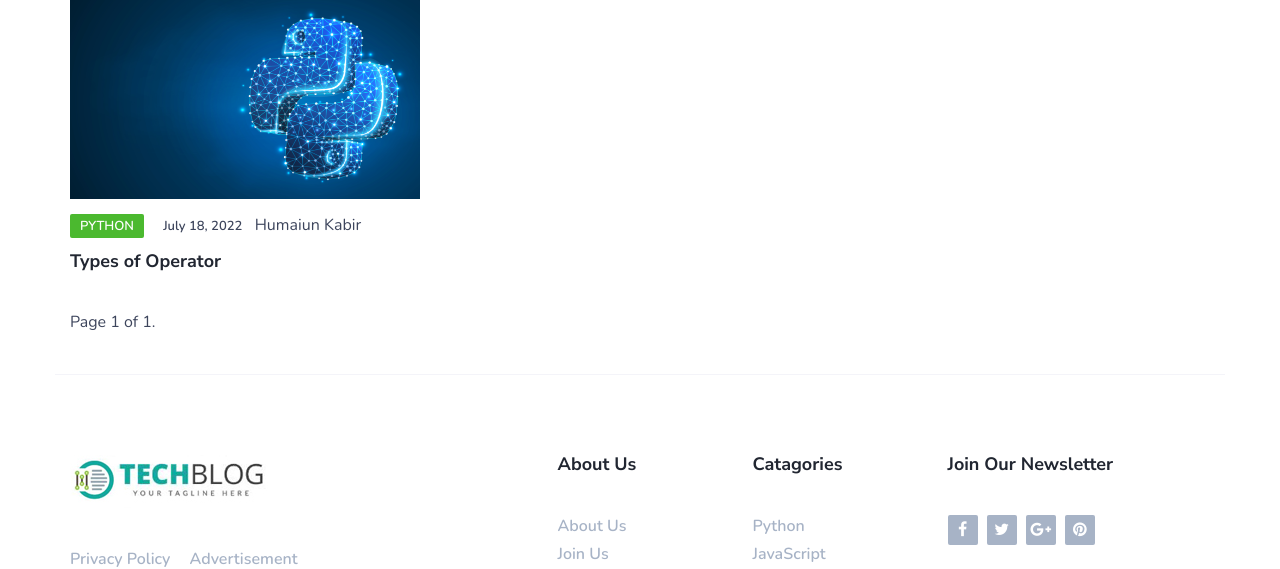
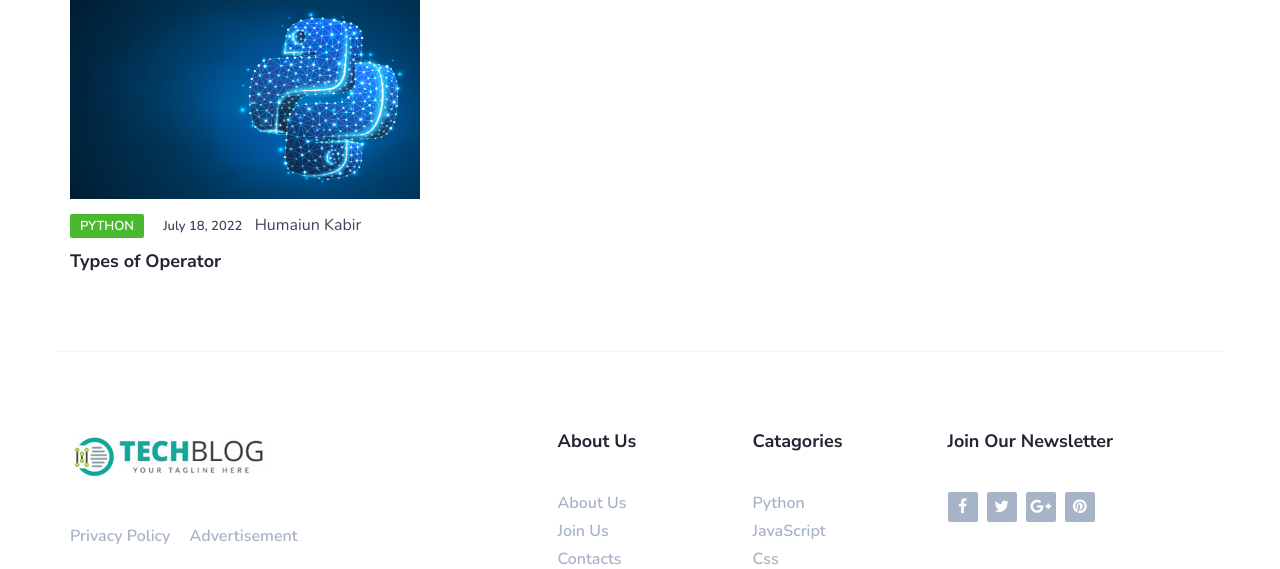
Before and after one commit to humaiunkabir/myblogsite, a Django app: page / in a window 1280 px wide; the page is wider, and only the part inside the window is pictured. Shown: the part 222-791 px from the top of that part. Run offline with Django 4.2, Linux system fonts and the light colour scheme; data comes from the database, SQL or seed files in the repository; both versions use the stored data as it was after the commit.

Commit message:
Remove Paginator.

```diff
--- a/djangoblog/blogapp/views.py
+++ b/djangoblog/blogapp/views.py
@@ -23,11 +23,11 @@ def home(request):
             post = post.filter(
                 Q(title__icontains=search) | Q(body__icontains=search)
             )
-        paginator = Paginator(post, 24)  # Show 25 contacts per page.
-        page_number = request.GET.get('page')
-        page_obj = paginator.get_page(page_number)
+        # paginator = Paginator(post, 24)  # Show 25 contacts per page.
+        # page_number = request.GET.get('page')
+        # page_obj = paginator.get_page(page_number)
         context = {
-            "post": page_obj
+            "post": ''
         }
         return render(request, 'index.html', context)
     else:
@@ -37,12 +37,12 @@ def home(request):
             post = post.filter(
                 Q(title__icontains=search) | Q(body__icontains=search)
             )
-        paginator = Paginator(post, 24)  # Show 25 contacts per page.
-        page_number = request.GET.get('page')
-        page_obj = paginator.get_page(page_number)
+        # paginator = Paginator(post, 24)  # Show 25 contacts per page.
+        # page_number = request.GET.get('page')
+        # page_obj = paginator.get_page(page_number)
 
         context = {
-            "post": page_obj
+            "post": post
         }
         return render(request, 'index.html', context)
 
@@ -85,11 +85,11 @@ def getCategoryWisePost(request, id):
             post = post.filter(
                 Q(title__icontains=search) | Q(body__icontains=search)
             )
-        paginator = Paginator(post, 24)  # Show 25 contacts per page.
-        page_number = request.GET.get('page')
-        page_obj = paginator.get_page(page_number)
+        # paginator = Paginator(post, 24)  # Show 25 contacts per page.
+        # page_number = request.GET.get('page')
+        # page_obj = paginator.get_page(page_number)
         context = {
-            "post": page_obj
+            "post": post
         }
         return render(request, 'categorywisepost.html', context)
 
@@ -100,11 +100,11 @@ def getCategoryWisePost(request, id):
             post = post.filter(
                 Q(title__icontains=search) | Q(body__icontains=search)
             )
-        paginator = Paginator(post, 24)  # Show 25 contacts per page.
-        page_number = request.GET.get('page')
-        page_obj = paginator.get_page(page_number)
+        # paginator = Paginator(post, 24)  # Show 25 contacts per page.
+        # page_number = request.GET.get('page')
+        # page_obj = paginator.get_page(page_number)
         context = {
-            "post": page_obj
+            "post": post
         }
         return render(request, 'categorywisepost.html', context)
 
@@ -120,11 +120,11 @@ def loginsubmit(request):
             post = post.filter(
                 Q(title__icontains=search) | Q(body__icontains=search)
             )
-        paginator = Paginator(post, 24)  # Show 25 contacts per page.
-        page_number = request.GET.get('page')
-        page_obj = paginator.get_page(page_number)
+        # paginator = Paginator(post, 24)  # Show 25 contacts per page.
+        # page_number = request.GET.get('page')
+        # page_obj = paginator.get_page(page_number)
         context = {
-            "post": page_obj
+            "post": post
         }
         return render(request, 'index.html', context)
     else:
@@ -144,11 +144,11 @@ def loginsubmit(request):
                     post = post.filter(
                         Q(title__icontains=search) | Q(body__icontains=search)
                     )
-                paginator = Paginator(post, 24)  # Show 25 contacts per page.
-                page_number = request.GET.get('page')
-                page_obj = paginator.get_page(page_number)
+                # paginator = Paginator(post, 24)  # Show 25 contacts per page.
+                # page_number = request.GET.get('page')
+                # page_obj = paginator.get_page(page_number)
                 context = {
-                    "post": page_obj
+                    "post": post
                 }
                 return render(request, 'index.html', context)
             else:
--- a/djangoblog/templates/index.html
+++ b/djangoblog/templates/index.html
@@ -136,7 +136,7 @@
   </div> -->
 </div>
 
-<div class="pagination">
+<!-- <div class="pagination">
   <span class="step-links">
     {% if post.has_previous %}
     <a href="?page=1">&laquo; first</a>
@@ -152,6 +152,6 @@
     <a href="?page={{ post.paginator.num_pages }}">last &raquo;</a>
     {% endif %}
   </span>
-</div>
+</div> -->
 
 {% endblock %}
```
Also changed, not shown: djangoblog/db.sqlite3, djangoblog/media/python-img_0ewyTFj.png (added).
